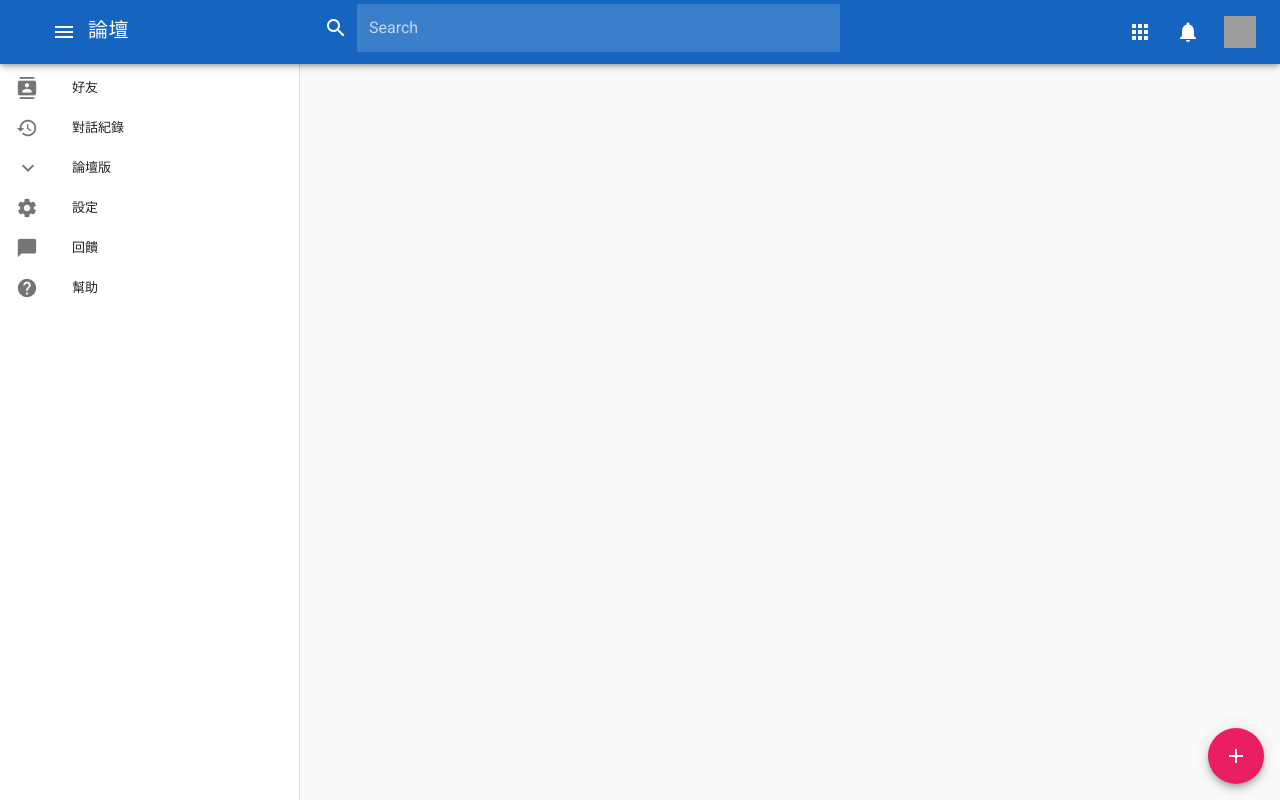
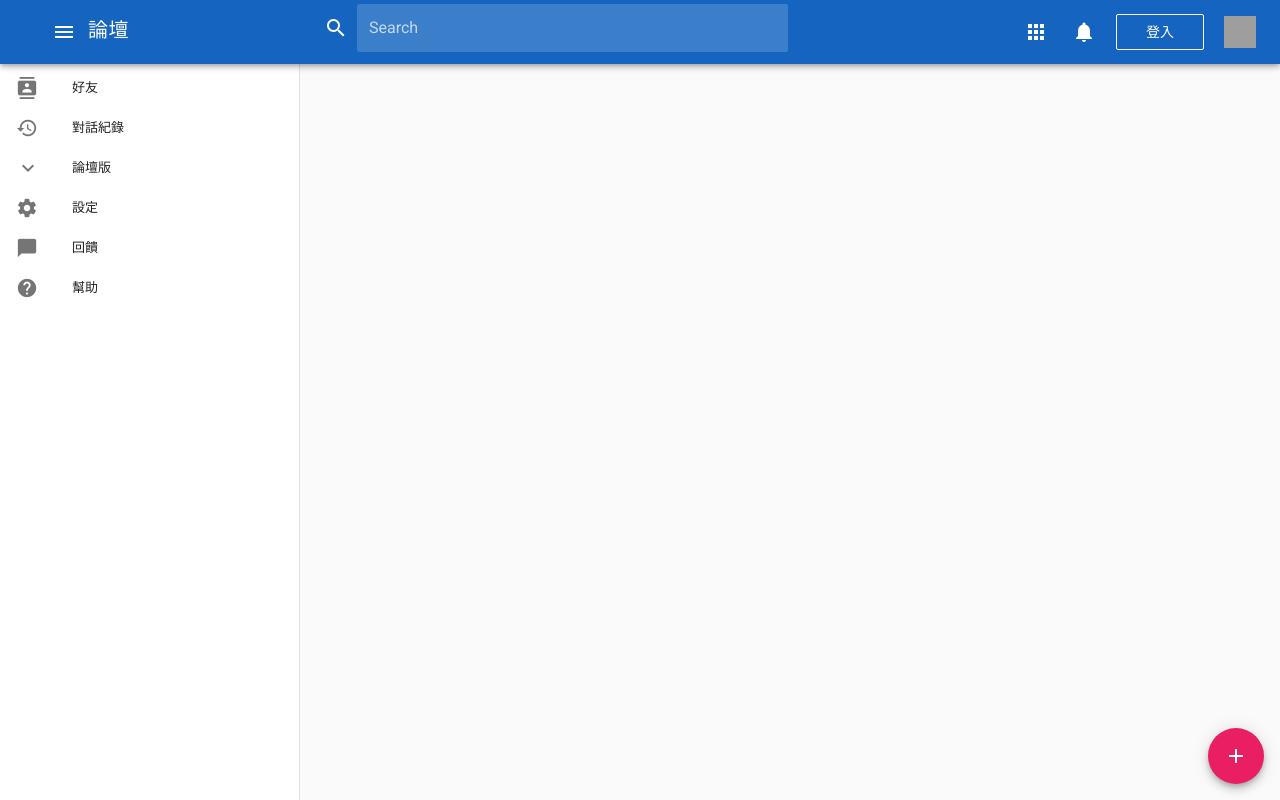
Before and after one commit to yaoandy107/vue-forum, a Vue app: page / in a window 1280 px wide. Built offline with nearby package versions, Linux system fonts and the light colour scheme; grey boxes are pictures that could not be loaded.

Commit message:
Add some code

```diff
--- a/src/App.vue
+++ b/src/App.vue
@@ -1,5 +1,6 @@
 <template>
   <v-app id="inspire">
+    <!-- 抽屜 -->
     <v-navigation-drawer
       clipped
       v-model="drawer"
@@ -65,6 +66,7 @@
         </template>
       </v-list>
     </v-navigation-drawer>
+    <!-- 導航欄 -->
     <v-toolbar
       :clipped-left="$vuetify.breakpoint.lgAndUp"
       color="blue darken-3"
@@ -72,10 +74,13 @@
       app
       fixed
     >
+      <!-- 標題區 -->
       <v-toolbar-title style="width: 300px" class="ml-0 pl-3">
         <v-toolbar-side-icon @click.stop="drawer = !drawer"></v-toolbar-side-icon>
+        <!-- Title -->
         <span class="hidden-sm-and-down">{{title}}</span>
       </v-toolbar-title>
+      <!-- 搜尋欄 -->
       <v-text-field
         flat
         solo-inverted
@@ -90,6 +95,9 @@
       <v-btn icon>
         <v-icon>notifications</v-icon>
       </v-btn>
+      <v-btn outline v-on:click="login">
+        <span>{{logStatus}}</span>
+      </v-btn>
       <v-btn icon large>
         <v-avatar size="32px" tile>
           <img
@@ -99,10 +107,12 @@
         </v-avatar>
       </v-btn>
     </v-toolbar>
+    <!-- 內容主體 -->
     <v-content>
       <router-view>
       </router-view>
     </v-content>
+    <!-- Floating Action Bar -->
     <v-btn
       fab
       bottom
@@ -120,8 +130,20 @@
 
 <script>
 export default {
+  methods: {
+    login: function() {
+      const vm = this
+      vm.logStatus
+      if (vm.logStatus == '登入') {
+        vm.logStatus = '登出'
+      } else {
+        vm.logStatus = '登入'
+      }
+    }
+  },
   data: () => ({
     title: '論壇',
+    logStatus: '登入',
     dialog: false,
     drawer: null,
     items: [
```
